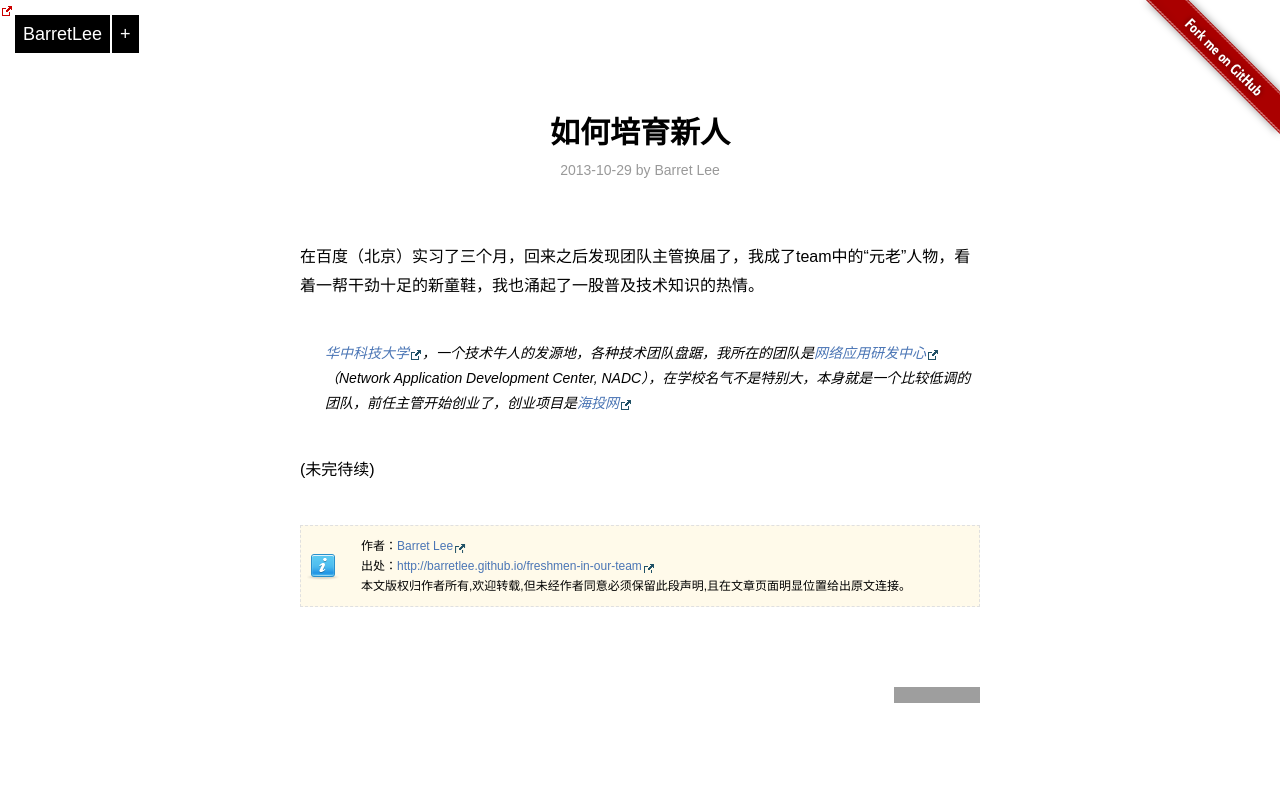
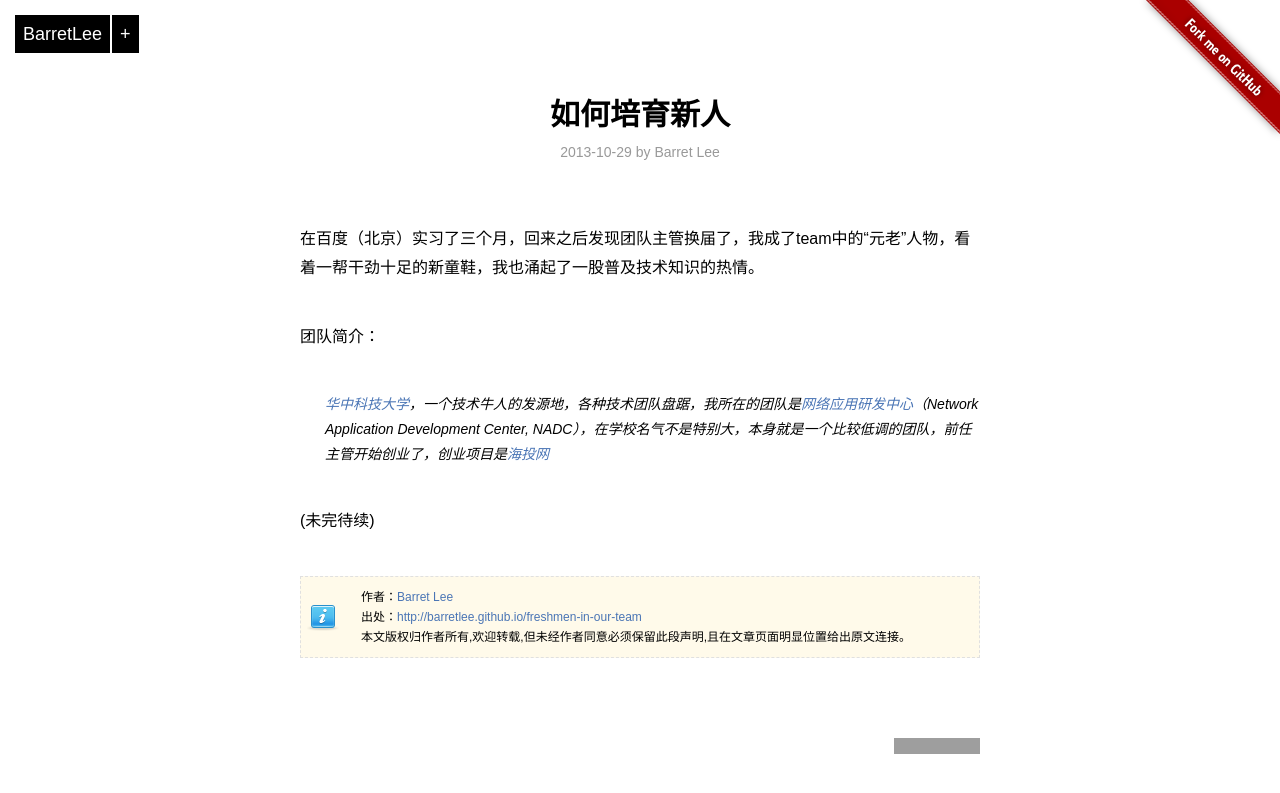
Before and after one commit to hustskyking/hustskyking.github.io, a Jekyll site: the page built from _posts/life/2013-10-29-freshmen-in-our-team.md, in a window 1280 px wide. Shown: the top 793 px of the page. Built offline with Jekyll 4.4.1, drawn with Linux system fonts in a browser that asks for light colours; Markdown is read by kramdown in place of the engine named in the settings; comment, search, counter and statistics services are not loaded; grey boxes are pictures that could not be loaded.

Commit message:
a标签的一些属性调整

```diff
--- a/_posts/life/2013-10-29-freshmen-in-our-team.md
+++ b/_posts/life/2013-10-29-freshmen-in-our-team.md
@@ -7,6 +7,7 @@ description: 华中科技大学，太多的技术团队，太多的牛人，我
 
 在百度（北京）实习了三个月，回来之后发现团队主管换届了，我成了team中的“元老”人物，看着一帮干劲十足的新童鞋，我也涌起了一股普及技术知识的热情。
 
+团队简介：
 > <a href="http://www.hust.edu.cn/" target="_blank">华中科技大学</a>，一个技术牛人的发源地，各种技术团队盘踞，我所在的团队是<a href="http://nadc.org.cn/" target="_blank">网络应用研发中心</a>（Network Application Development Center, NADC），在学校名气不是特别大，本身就是一个比较低调的团队，前任主管开始创业了，创业项目是<a href="http://xjh.haitou.cc/" target="_blank">海投网</a>
 
 
--- a/css/default.css
+++ b/css/default.css
@@ -35,8 +35,8 @@ body .hide{display:none;}
 body {font-family: "微软雅黑","Arial","Helvetica","sans-serif";font-size:16px;}
 a {color:#4A75B5;text-decoration:none;outline:none;}
 a:hover {text-decoration:underline}
-a.external, a[target=_blank] {padding-right:13px;background:url('/images/icons.gif') no-repeat right 1px;}
-a.external:hover, a[target=_blank]:hover {background-position:right -15px;}
+a.external, a[href=^http] {padding-right:13px;background:url('/images/icons.gif') no-repeat right 1px;}
+a.external:hover, a[href=^http]:hover {background-position:right -15px;}
 .entry-title,.entry-title a {font-size:30px;font-weight:bold;margin-bottom:6px;color:#000;text-align:center;}
 .entry-title a:hover {text-decoration:none;}
 .entry-date {text-align:center;color:#999;margin-bottom:60px;font-size:14px;}
```
